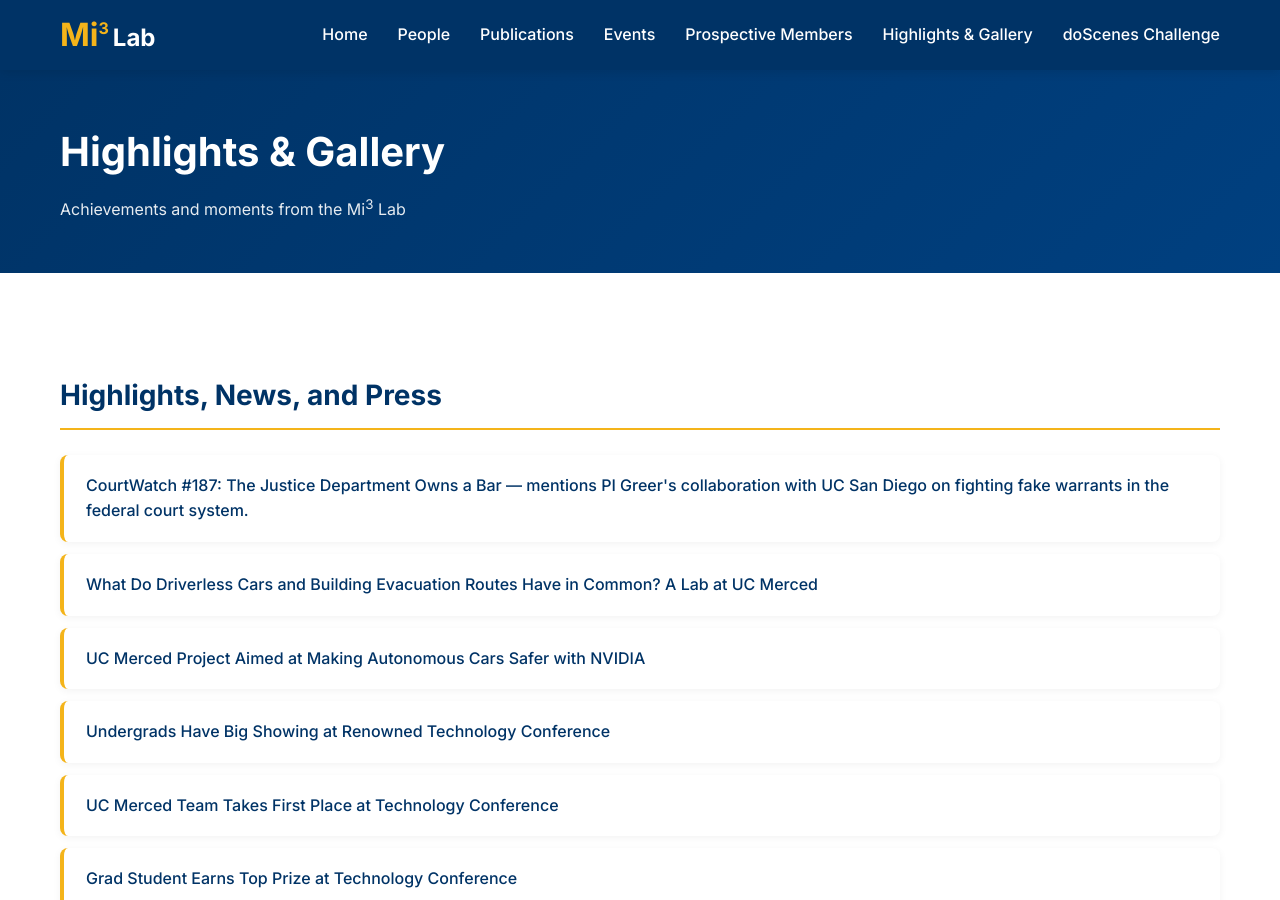
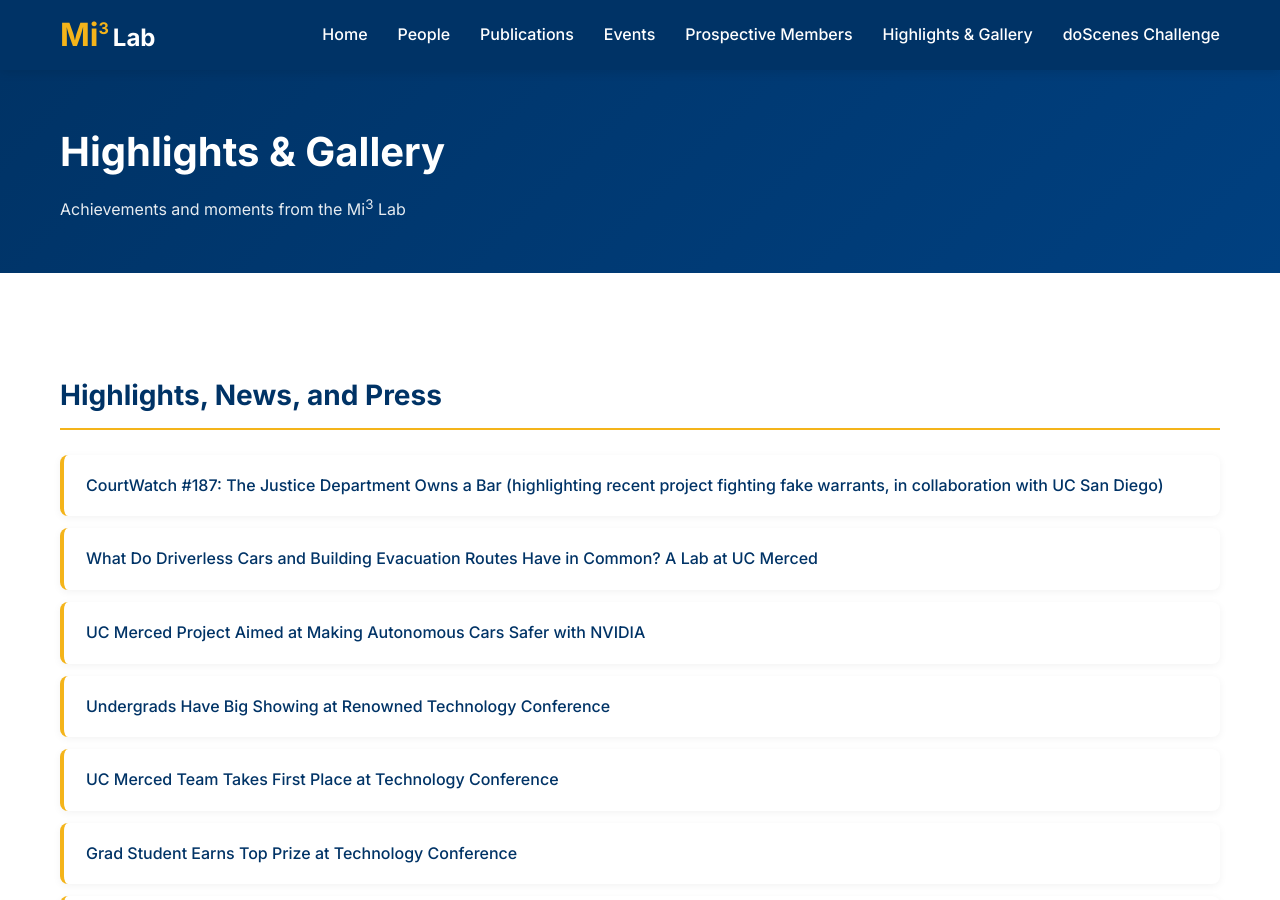
Before and after one commit to Mi3-Lab/mi3-lab.github.io, a Jekyll site: the page built from gallery.html, in a window 1280 px wide and 900 px high. Built offline with Jekyll 4.4.1, drawn with Linux system fonts in a browser that asks for light colours.

Commit message:
Reword CourtWatch press mention as parenthetical
Co-Authored-By: Claude Opus 4.7 <noreply@anthropic.com>

```diff
--- a/gallery.html
+++ b/gallery.html
@@ -14,7 +14,7 @@ title: Highlights & Gallery
   <section class="highlights-page-section">
     <h2>Highlights, News, and Press</h2>
     <ul class="highlights-list horizontal">
-      <li><a href="https://www.courtwatch.news/p/187-the-justice-department-owns-a-bar">CourtWatch #187: The Justice Department Owns a Bar</a> &mdash; mentions PI Greer's collaboration with UC San Diego on fighting fake warrants in the federal court system.</li>
+      <li><a href="https://www.courtwatch.news/p/187-the-justice-department-owns-a-bar">CourtWatch #187: The Justice Department Owns a Bar</a> (highlighting recent project fighting fake warrants, in collaboration with UC San Diego)</li>
       <li><a href="https://news.ucmerced.edu/news/2026/what-do-driverless-cars-and-building-evacuation-routes-have-common-lab-uc-merced">What Do Driverless Cars and Building Evacuation Routes Have in Common? A Lab at UC Merced</a></li>
       <li><a href="https://news.ucmerced.edu/news/2026/uc-merced-project-aimed-making-autonomous-cars-safer-nvdia">UC Merced Project Aimed at Making Autonomous Cars Safer with NVIDIA</a></li>
       <li><a href="https://news.ucmerced.edu/content/undergrads-have-big-showing-renowned-technology-conference">Undergrads Have Big Showing at Renowned Technology Conference</a></li>
```
